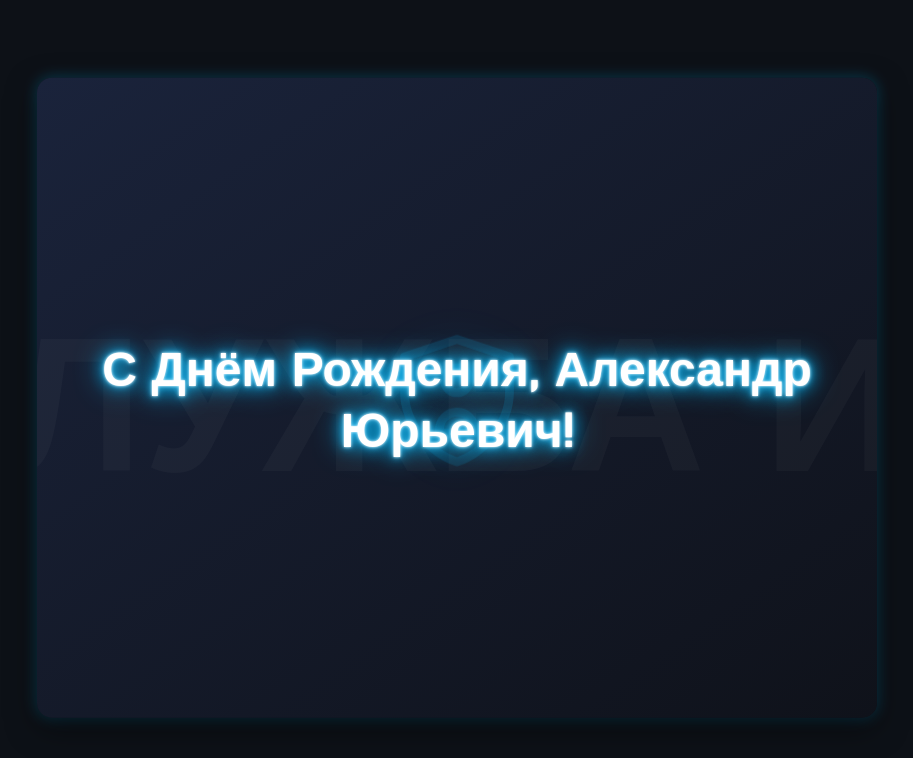
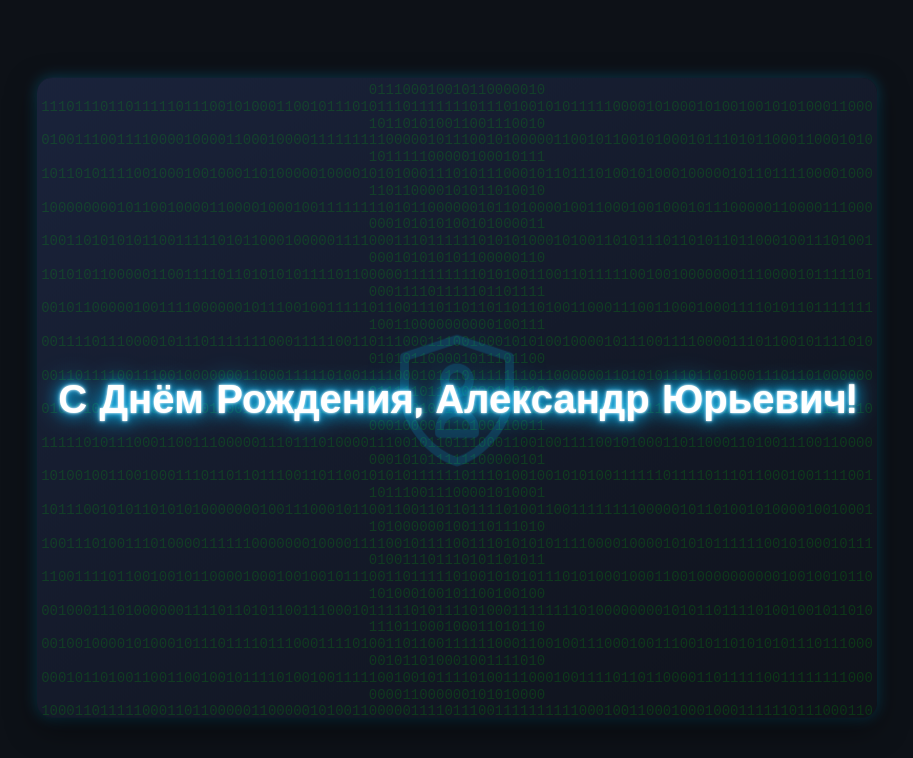
Before and after one commit to izajko/z999, a plain HTML site: page index.html in a window 1280 px wide. Shown: the whole page, without its empty margins (183-1096 px from the left). Drawn offline with Linux system fonts and the light colour scheme.

Commit message:
Update index.html

```diff
--- a/index.html
+++ b/index.html
@@ -18,6 +18,7 @@
             background-color: #0d1117;
             font-family: 'Roboto', sans-serif;
             overflow: hidden;
+            color: #00ff00; /* Цвет текста для эффекта хакера */
         }
 
         .card {
@@ -43,34 +44,21 @@
             50% { transform: translateY(-10px); }
         }
 
-    .background-text {
-        position: absolute;
-        top: 50%;
-        left: 50%;
-        transform: translate(-50%, -50%);
-        font-family: 'Orbitron', sans-serif;
-        font-size: clamp(5rem, 20vw, 12rem);
-        font-weight: 700;
-        color: rgba(255, 255, 255, 0.03);
-        white-space: nowrap;
+        .binary-overlay {
+            position: fixed;
+            top: 0;
+            left: 0;
+            width: 100%;
+            height: 100%;
+            color: rgba(0, 255, 0, 0.15); /* Цвет для фона */
+            font-family: monospace;
+            font-size: 14px;
+            line-height: 1.2;
+            word-break: break-word;
             z-index: 1;
             user-select: none;
-    }
-
-    .binary-overlay {
-        position: absolute;
-        top: 0;
-        left: 0;
-        width: 200%;
-        height: 200%;
-        color: rgba(7, 188, 255, 0.1);
-        font-family: monospace;
-        font-size: 12px;
-        line-height: 1.2;
-        word-break: break-all;
-        z-index: 2;
-        user-select: none;
             animation: scrollBinary 20s linear infinite;
+            white-space: pre-wrap;
         }
 
         @keyframes scrollBinary {
@@ -95,17 +83,16 @@
             left: 50%;
             transform: translate(-50%, -50%);
             z-index: 3;
-        opacity: 0.15;
+            opacity: 0.2;
             filter: drop-shadow(0 0 20px rgba(7, 188, 255, 0.7));
             animation: pulseShield 5s infinite ease-in-out;
             cursor: pointer;
-        transition: transform 0.3s ease;
         }
 
         @keyframes pulseShield {
             0%, 100% {
                 transform: translate(-50%, -50%) scale(1) rotate(0deg);
-            opacity: 0.15;
+                opacity: 0.2;
             }
             50% {
                 transform: translate(-50%, -50%) scale(1.5) rotate(5deg);
@@ -115,7 +102,7 @@
 
         h1 {
             font-family: 'Orbitron', sans-serif;
-        font-size: clamp(1.8rem, 5vw, 3rem);
+            font-size: clamp(1.5rem, 5vw, 2.5rem);
             font-weight: 700;
             color: #ffffff;
             margin: 0;
@@ -141,7 +128,6 @@
             }
         }
 
-    /* Анимация трещины */
         .shield-crack {
             animation: crack 1s forwards;
         }
@@ -149,18 +135,15 @@
         @keyframes crack {
             0% { transform: translate(-50%, -50%) scale(1); opacity: 0.8; }
             50% { transform: translate(-50%, -50%) scale(1.8) rotate(15deg); opacity: 0.6; }
-
-Ivan Zaiko, [03.09.2025 18:50]
             100% { transform: translate(-50%, -50%) scale(2.3) rotate(-15deg); opacity: 0; }
         }
 
-    /* Вылетающие цифры */
         .digit {
             position: absolute;
             font-family: monospace;
             font-size: 20px;
             font-weight: bold;
-        color: #07bcff;
+            color: #07bcff; /* Цвет цифр */
             text-shadow: 0 0 5px #07bcff, 0 0 10px #07bcff;
             opacity: 1;
             animation: fly 1.5s forwards ease-out;
@@ -173,10 +156,9 @@ Ivan Zaiko, [03.09.2025 18:50]
             to { opacity: 0; transform: translate(var(--dx), var(--dy)) scale(0.5); }
         }
 
-    /* Поздравление после эффекта */
         .congrats {
             position: absolute;
-        bottom: 10%;
+            bottom: 8%;
             left: 50%;
             transform: translateX(-50%);
             font-family: 'Roboto', sans-serif;
@@ -200,7 +182,6 @@ Ivan Zaiko, [03.09.2025 18:50]
 <body>
 
 <div class="card">
-    <div class="background-text">СЛУЖБА ИБ</div>
     <div class="binary-overlay" id="binary-code"></div>
 
     <svg class="shield-icon" id="shield" viewBox="0 0 24 24" fill="none" xmlns="http://www.w3.org/2000/svg">
@@ -219,11 +200,16 @@ Ivan Zaiko, [03.09.2025 18:50]
     function generateBinary() {
         const binaryContainer = document.getElementById('binary-code');
         if (!binaryContainer) return;
-        const containerSize = binaryContainer.offsetWidth * binaryContainer.offsetHeight;
-        const charCount = Math.min(containerSize / 10, 10000);
+
         let binaryString = '';
-        for (let i = 0; i < charCount; i++) {
-            binaryString += Math.round(Math.random()) + (Math.random() > 0.5 ? ' ' : '');
+        const rows = 150; // побольше строк, чтобы фон был густой
+        const cols = 120; // ширина символов
+        for (let i = 0; i < rows; i++) {
+            let line = '';
+            for (let j = 0; j < cols; j++) {
+                line += Math.round(Math.random());
+            }
+            binaryString += line + '\n';
         }
         binaryContainer.textContent = binaryString;
     }
@@ -252,12 +238,26 @@ Ivan Zaiko, [03.09.2025 18:50]
             digit.addEventListener("animationend", () => digit.remove());
         }
 
+        // Дополнительные цифры синего цвета, летающие по фону
+        for (let i = 0; i < 40; i++) {
+            const blueDigit = document.createElement("div");
+            blueDigit.classList.add("digit");
+            blueDigit.textContent = Math.round(Math.random());
+            blueDigit.style.color = "#0000ff"; // Синий цвет
+            document.body.appendChild(blueDigit);
+            const rect = shield.getBoundingClientRect();
+            blueDigit.style.left = rect.left + rect.width / 2 + "px";
+            blueDigit.style.top = rect.top + rect.height / 2 + "px";
+            const angle = Math.random() * 2 * Math.PI;
+            const distance = 100 + Math.random() * 150;
+            blueDigit.style.setProperty("--dx", `${Math.cos(angle) * distance}px`);
+            blueDigit.style.setProperty("--dy", `${Math.sin(angle) * distance}px`);
+            blueDigit.addEventListener("animationend", () => blueDigit.remove());
+        }
+
         // Поздравление
         setTimeout(() => {
-            const congrats = document.
-
-Ivan Zaiko, [03.09.2025 18:50]
-createElement("div");
+            const congrats = document.createElement("div");
             congrats.classList.add("congrats");
             congrats.innerHTML = `
                 🎉 Пусть каждый день приносит радость,<br>
```
Lines whose indentation alone changed are shown as unchanged.
